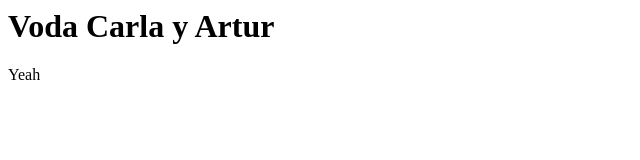
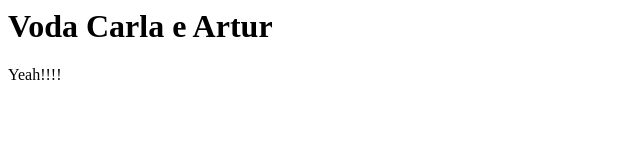
Before and after one commit to vodacarlartur/vodacarlartur.github.io, a plain HTML site: page index.html in a window 1280 px wide. Shown: the full height of the page, 0-640 px from the left. Drawn offline with Linux system fonts and the light colour scheme.

Commit message:
Update index.html

```diff
--- a/index.html
+++ b/index.html
@@ -2,7 +2,7 @@
  <head>
  </head>
  <body>
-   <h1>Voda Carla y Artur</h1>
-   <p>Yeah</p>
+   <h1>Voda Carla e Artur</h1>
+   <p>Yeah!!!!</p>
  </body>
 </html>
```
